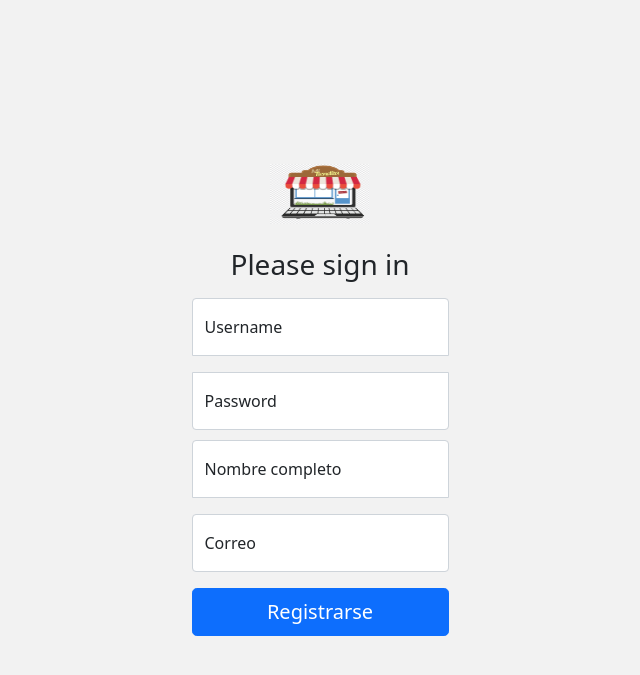
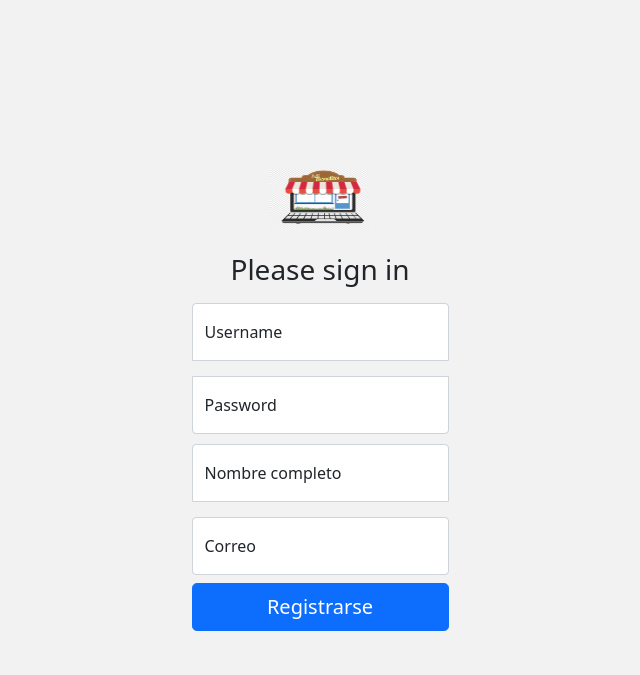
Before and after one commit to darlenys28/proyecto, a Flask app: page /registrarse in a window 1280 px wide. Shown: the top 675 px of the page, without its empty margins (320-960 px from the left). Run offline with Flask 3, Linux system fonts and the light colour scheme; some libraries are stand-ins or nearby versions.

Commit message:
cambios admin

```diff
--- a/src/templates/registrarse.html
+++ b/src/templates/registrarse.html
@@ -25,7 +25,7 @@
     <h1 class="h3 mb-3 fw-normal">Please sign in</h1>
     <input type="hidden" name="csrf_token" value="{{ csrf_token() }}">
 
-    <div class="form-floating mb-3">
+    <div class="form-floating mb-2">
         <input type="text" class="form-control" id="username" name="username" placeholder="Username">
         <label for="username">Username</label>
     </div>
@@ -35,12 +35,12 @@
         <label for="password">Password</label>
     </div>
 
-    <div class="form-floating mb-3">
+    <div class="form-floating mb-2">
         <input type="text" class="form-control" id="fullname" name="fullname" placeholder="nombre completo">
         <label for="username">Nombre completo</label>
     </div>
 
-    <div class="form-floating mb-3">
+    <div class="form-floating mb-2">
         <input type="gmail" class="form-control" id="correo" name="correo" placeholder="correo">
         <label for="username">Correo</label>
     </div>
```
